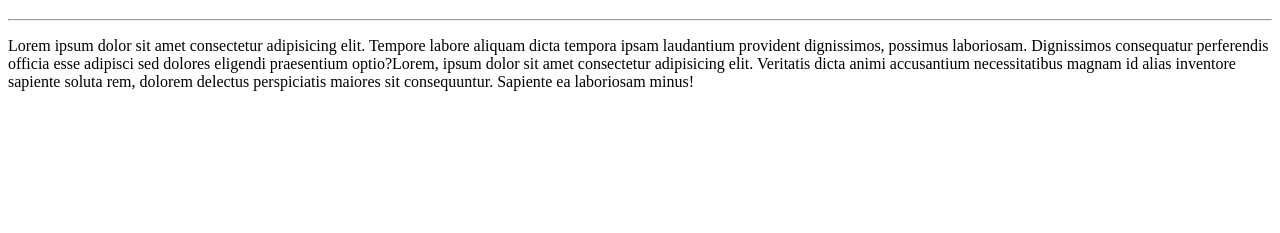
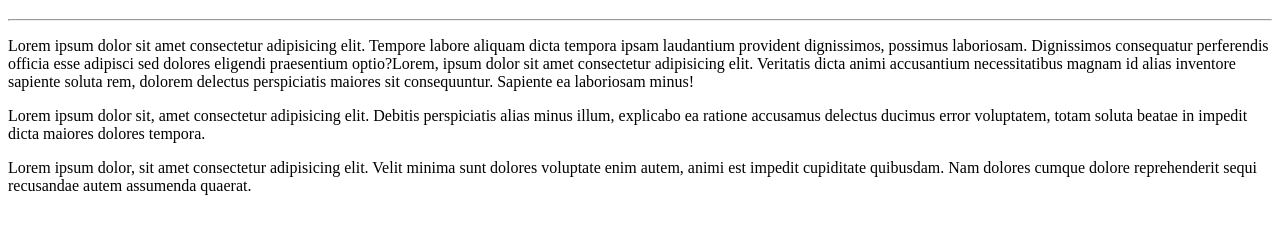
Before and after one commit to GatoMestre420/Ola-Mundo-, a plain HTML site: page site-exemplo/index.html in a window 1280 px wide. Shown: the part 61-294 px from the top of the page. Drawn offline with Linux system fonts and the light colour scheme.

Commit message:
Adicionei dois paragrafo

```diff
--- a/site-exemplo/index.html
+++ b/site-exemplo/index.html
@@ -9,5 +9,7 @@
     <h1>Olá, Mundo!</h1>
     <hr>
     <p>Lorem ipsum dolor sit amet consectetur adipisicing elit. Tempore labore aliquam dicta tempora ipsam laudantium provident dignissimos, possimus laboriosam. Dignissimos consequatur perferendis officia esse adipisci sed dolores eligendi praesentium optio?Lorem, ipsum dolor sit amet consectetur adipisicing elit. Veritatis dicta animi accusantium necessitatibus magnam id alias inventore sapiente soluta rem, dolorem delectus perspiciatis maiores sit consequuntur. Sapiente ea laboriosam minus!</p>
+    <p>Lorem ipsum dolor sit, amet consectetur adipisicing elit. Debitis perspiciatis alias minus illum, explicabo ea ratione accusamus delectus ducimus error voluptatem, totam soluta beatae in impedit dicta maiores dolores tempora.</p>
+    <p>Lorem ipsum dolor, sit amet consectetur adipisicing elit. Velit minima sunt dolores voluptate enim autem, animi est impedit cupiditate quibusdam. Nam dolores cumque dolore reprehenderit sequi recusandae autem assumenda quaerat.</p>
 </body>
 </html>
```
